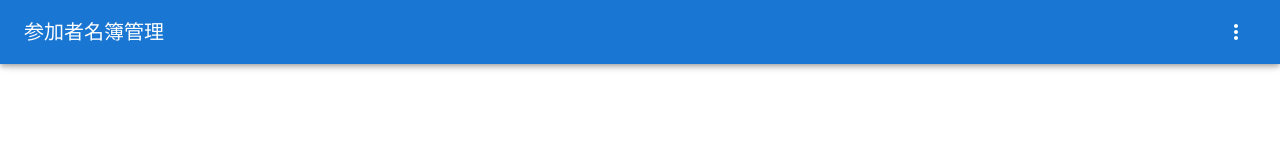
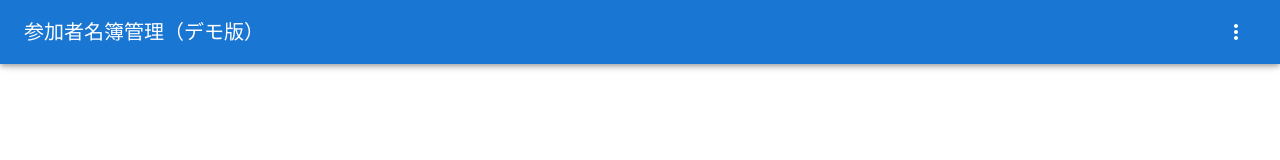
Before and after one commit to yu-ko-ba/participant-status-manager, a Next.js app: page / in a window 1280 px wide. Shown: the top 160 px of the page. Built offline with nearby package versions, Linux system fonts and the light colour scheme; a web font is replaced by a local one.

Commit message:
ページタイトルに「（デモ版）」の文字を追加しました #11

```diff
--- a/components/Header.tsx
+++ b/components/Header.tsx
@@ -83,7 +83,7 @@ export const Header = () => {
         <CssBaseline />
         <AppBar component="nav">
           <Toolbar>
-            <Typography variant="h6">参加者名簿管理</Typography>
+            <Typography variant="h6">参加者名簿管理（デモ版）</Typography>
 
             <Box sx={{ flexGrow: 1 }} />
 
--- a/pages/index.tsx
+++ b/pages/index.tsx
@@ -5,7 +5,7 @@ export default function Home() {
   return (
     <>
       <Head>
-        <title>参加者名簿管理</title>
+        <title>参加者名簿管理（デモ版）</title>
       </Head>
 
       <RootPageComponent />
```
